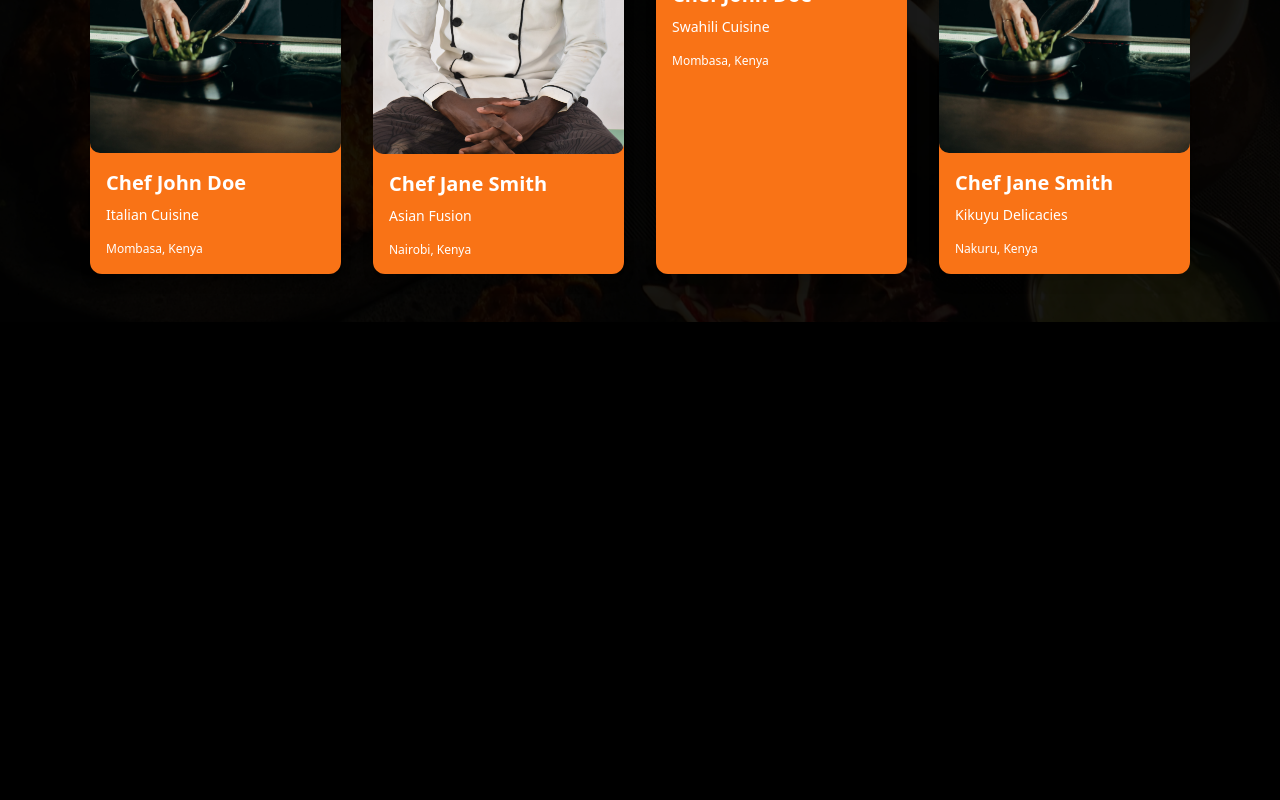
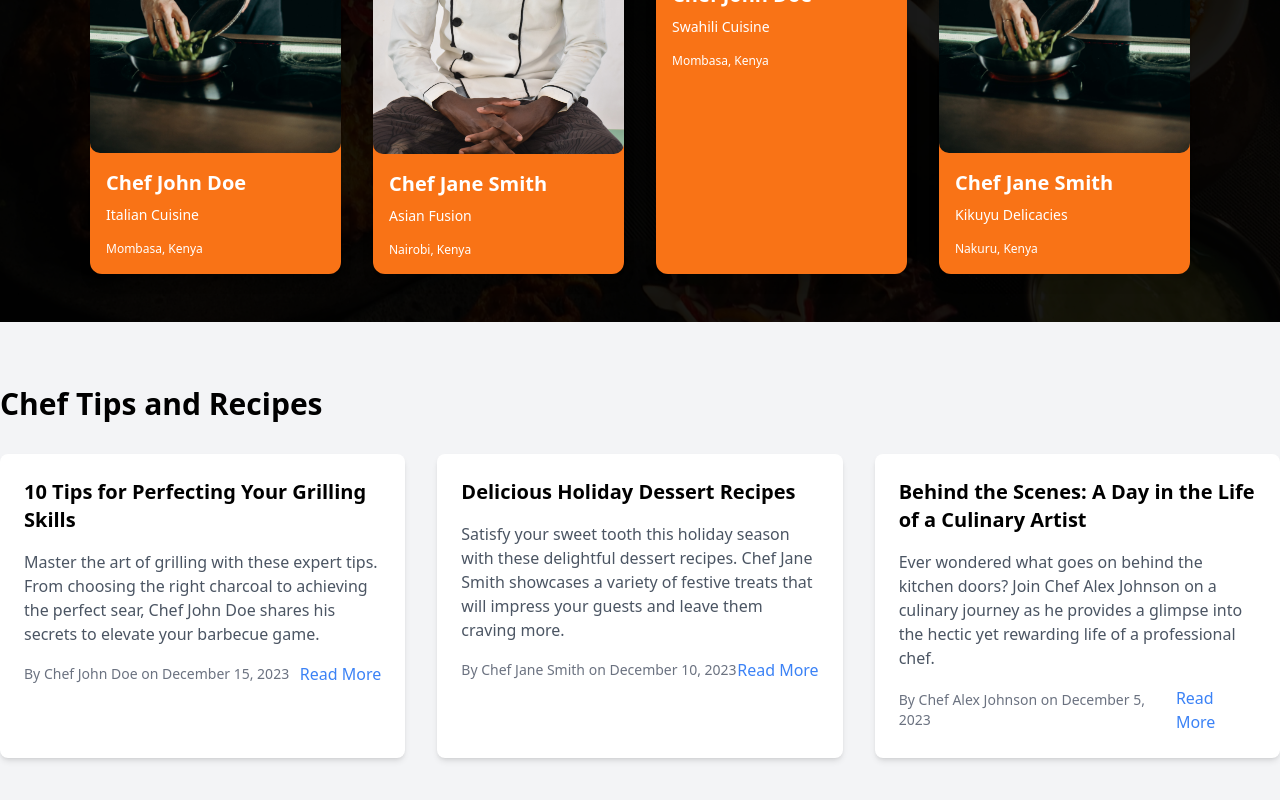
Before and after one commit to naomirono/Catering_app, a React (Vite) app in the folder client/: page / in a window 1280 px wide. Shown: the part 1807-2607 px from the top of the page. Before the commit the page ends 2129 px from the top, so only its background shows below. Built offline with nearby package versions, Linux system fonts and the light colour scheme.

Commit message:
Import the blog component

```diff
--- a/client/src/App.jsx
+++ b/client/src/App.jsx
@@ -2,6 +2,7 @@ import Header from './components/Layout/Header/Header'
 import Hero from './components/Layout/Hero/Hero'
 import FeaturedChefsSection from './components/Layout/Featured/FeaturedChefsSection'
 import HowItWorks from './components/Layout/HowItWorks/HowItWorks'
+import Blog from './components/Layout/Blog/Blog'
 
 function App() {
 
@@ -11,6 +12,7 @@ function App() {
       <Hero/>
       <HowItWorks/>
       <FeaturedChefsSection/>
+      <Blog/>
 
       </>
   )
```
